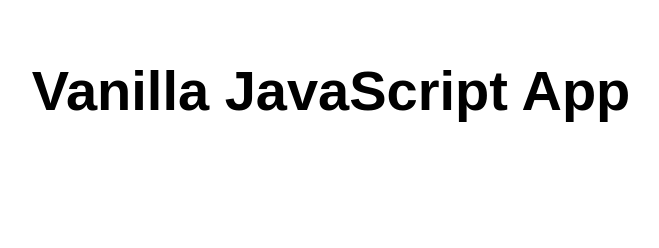
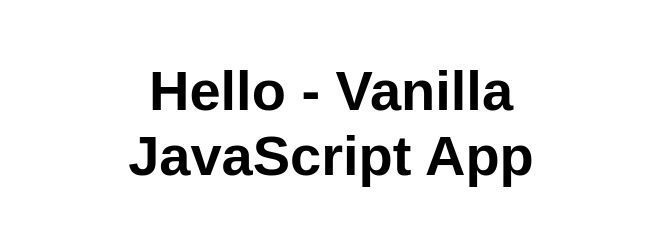
Before and after one commit to jishasandeep/staticwebapp1, a website: page src/index.html in a window 1280 px wide. Shown: the whole page, without its empty margins (309-968 px from the left). Drawn offline with Linux system fonts and the light colour scheme.

Commit message:
Update index.html

```diff
--- a/src/index.html
+++ b/src/index.html
@@ -5,12 +5,12 @@
   <meta charset="UTF-8">
   <meta name="viewport" content="width=device-width, initial-scale=1.0">
   <link rel="stylesheet" href="styles.css">
-  <title>Vanilla JavaScript App</title>
+  <title>Vanilla JavaScript App JB</title>
 </head>
 
 <body>
   <main>
-    <h1>Vanilla JavaScript App</h1>
+    <h1>Hello - Vanilla JavaScript App</h1>
   </main>
 </body>
 
```
